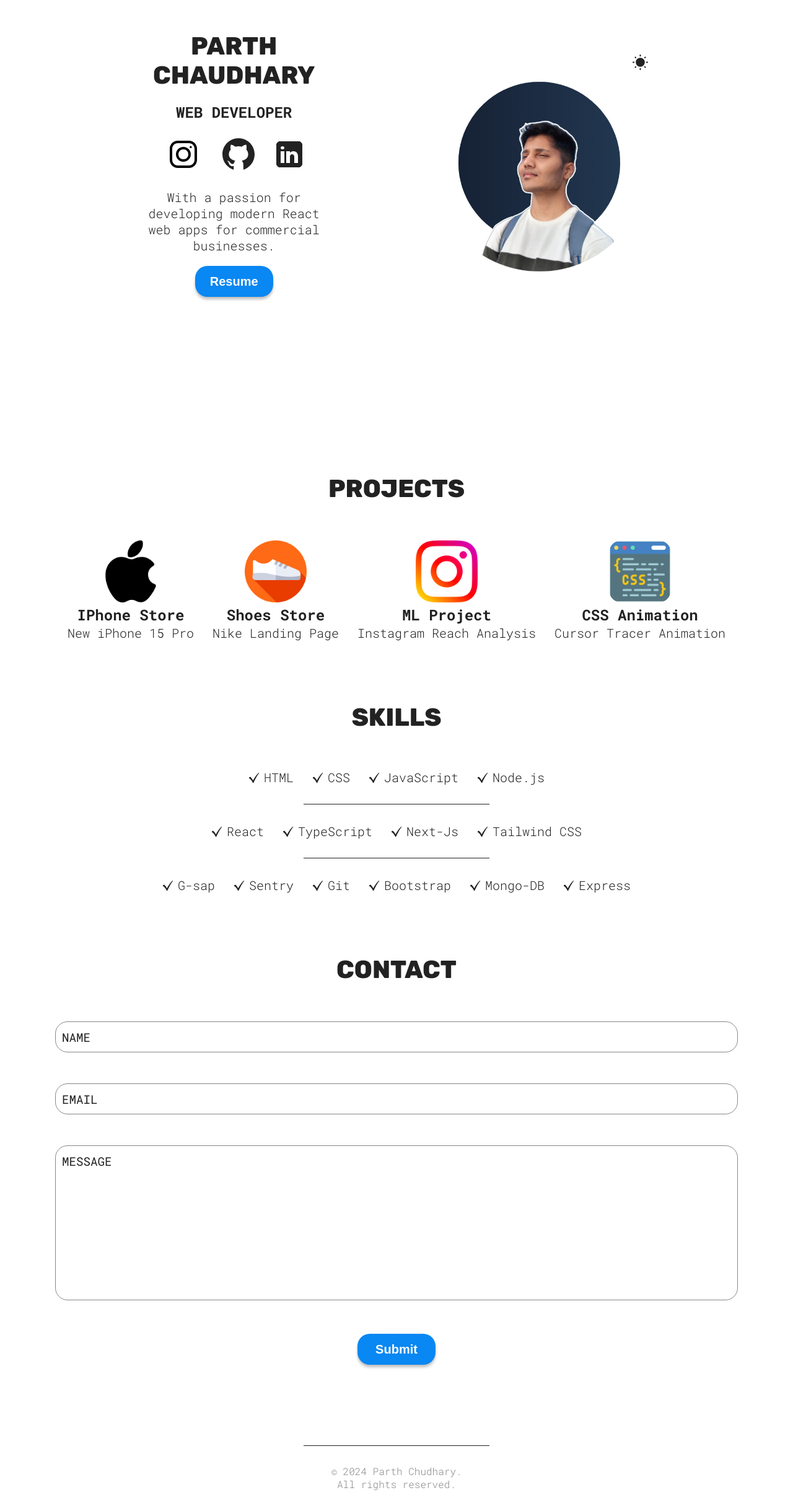
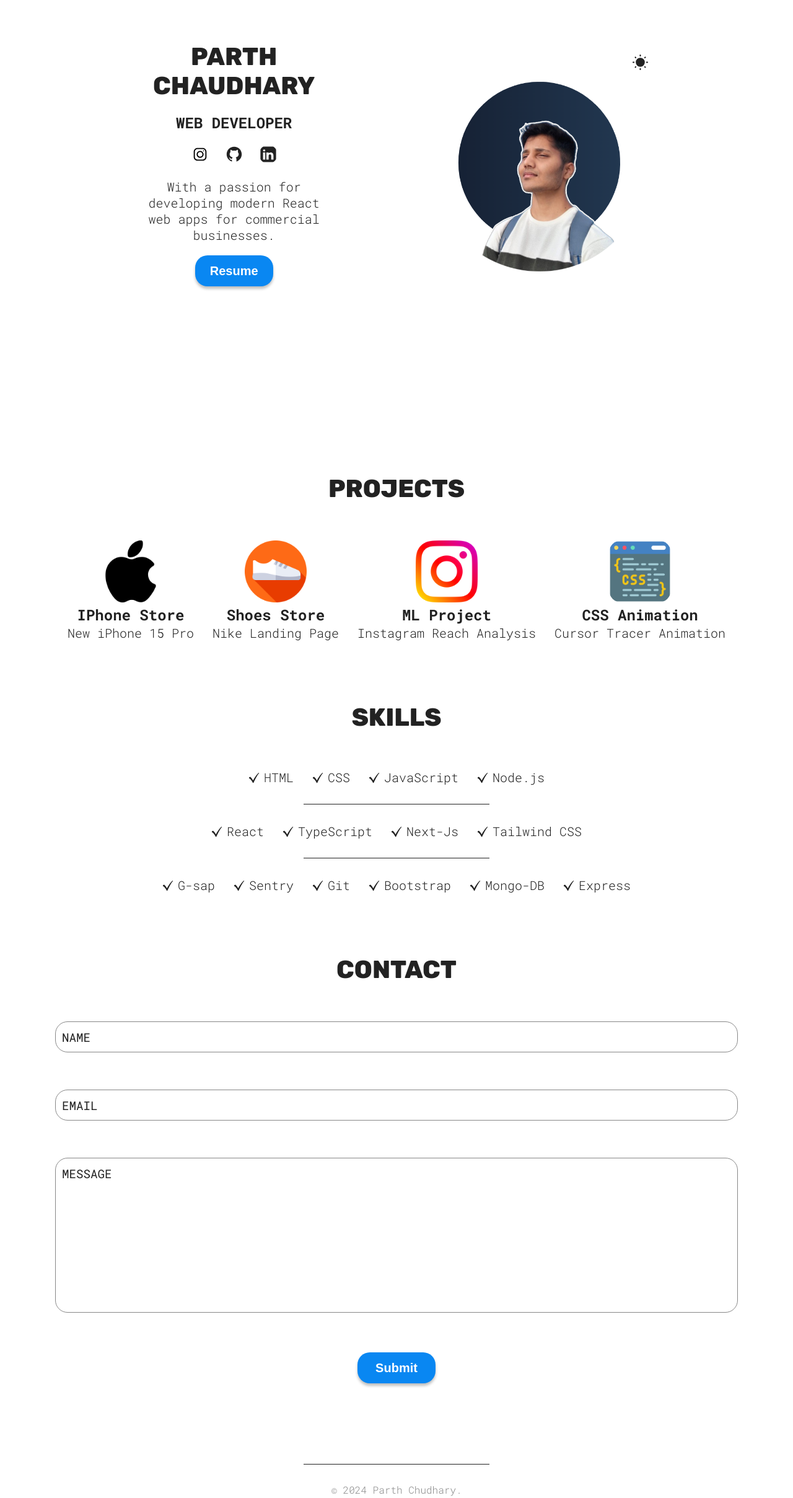
Before and after one commit to Pikolosan/Pikolosan-Portfolio, a React (Vite) app: page / in a window 1280 px wide. Shown: the part 135-2552 px from the top of the page at 62% size. Built offline with nearby package versions, Linux system fonts and the light colour scheme.

Commit message:
Fixed Erros

```diff
--- a/src/App.css
+++ b/src/App.css
@@ -25,34 +25,29 @@ body {
   margin: 0 auto 60px;
 }
 
+/* Container Styles */
 #root {
   display: flex;
   flex-direction: column;
   gap: 60px;
 }
 
-h1,
-h2,
-h3,
-p {
+/* Typography Styles */
+h1, h2, h3, p {
   color: var(--text-color);
   margin: 0;
   padding: 0;
 }
 
-h2,
-h3,
-p {
+h2, h3, p {
   font-family: 'Roboto Mono', monospace;
 }
 
-h1,
-h2 {
+h1, h2 {
   text-transform: uppercase;
 }
 
-h2,
-h3 {
+h2, h3 {
   font-size: 20px;
 }
 
@@ -66,14 +61,76 @@ p {
   font-weight: 300;
 }
 
-.sectionTitle {
-  margin-bottom: 30px;
+/* Button Styles */
+button {
+  background-color: var(--btn-color);
+  color: var(--btn-text-color);
+  border: none;
+  border-radius: 20px;
+  width: 126px;
+  height: 50px;
+  font-size: 20px;
+  font-weight: bold;
+  box-shadow: 0 4px 4px rgba(0, 0, 0, 0.25);
+  transition: box-shadow 200ms ease-in-out, transform 200ms ease-in-out;
 }
 
-.hover {
-  cursor: pointer;
+button:hover {
+  transform: scale(1.05);
 }
 
+button:active {
+  transform: translateY(2px);
+  box-shadow: 0 2px 2px rgba(0, 0, 0, 0.25);
+}
+
+/* Image and SVG Styles */
+img {
+  background: transparent; /* Ensure no background color affects images */
+  border: none; /* Remove any border */
+}
+
+/* Hero Component Styles */
+.hero {
+  max-width: 200px;
+  background: transparent; /* Ensure no background color */
+}
+
+.colorMode {
+  position: absolute;
+  right: 0;
+  width: 25px;
+  background: transparent; /* Ensure no background color */
+}
+
+span img {
+  width: 30px;
+  background: transparent; /* Ensure no background color */
+  filter: none;            /* Remove any unintended filters */
+}
+
+/* Container Styles */
+.container {
+  display: flex;
+  flex-direction: column;
+  justify-content: center;
+  gap: 20px;
+  text-align: center;
+  height: 100dvh;
+  min-height: 500px;
+}
+
+.colorModeContainer {
+  position: relative;
+}
+
+.info {
+  display: flex;
+  flex-direction: column;
+  gap: 20px;
+}
+
+/* Responsive Styles */
 @media (width >= 800px) {
   #root {
     gap: 100px;
@@ -81,16 +138,15 @@ p {
   h1 {
     font-size: 40px;
   }
-  h2,
-  h3 {
+  h2, h3 {
     font-size: 24px;
   }
   p {
     font-size: 20px;
   }
-
   .sectionTitle {
     margin-bottom: 60px;
+  }
 }
 
 @media (width >= 1400px) {
@@ -100,9 +156,7 @@ p {
   h1 {
     font-size: 48px;
   }
-
   .sectionTitle {
     margin-bottom: 75px;
   }
 }
-}
--- a/src/sections/Contact/ContactStyles.module.css
+++ b/src/sections/Contact/ContactStyles.module.css
@@ -2,9 +2,6 @@
   display: flex;
   flex-direction: column;
   text-align: center;
-  width: 100%; /* Ensure container takes full width */
-  max-width: 1200px; /* Optional: limit max width for large screens */
-  margin: 0 auto; /* Center container horizontally */
 }
 
 form {
@@ -32,12 +29,14 @@ input,
 textarea {
   border-radius: 20px;
   border: #888 1px solid;
+  box-sizing: border-box;
+  justify-self: center;
   background-color: var(--background-color);
   color: var(--form-text-color);
 }
 
 ::placeholder {
-  color: transparent; /* Hide placeholder text */
+  color: var(--form-text-color);
 }
 
 input[type='submit'] {
@@ -63,19 +62,24 @@ input[type='submit']:active {
   box-shadow: 0 2px 2px rgba(0, 0, 0, 0.25);
 }
 
-@media (min-width: 800px) {
+@media (width >= 800px) {
   textarea,
   input:not([type='submit']) {
-    width: calc(80% - 20px); /* 80% of the container width minus padding or margin */
+    width: 600px;
+    font-size: 20px;
+  }
+  form {
+    gap: 40px;
   }
 }
 
-@media (min-width: 1400px) {
+@media (width >= 1400px) {
   textarea,
   input:not([type='submit']) {
-    width: calc(60% - 20px); /* 60% of the container width minus padding or margin */
+    width: 800px;
   }
 }
+
 
 .formGroup {
   position: relative;
--- a/src/sections/Hero/Hero.jsx
+++ b/src/sections/Hero/Hero.jsx
@@ -30,13 +30,13 @@ function Hero() {
                 <h2> Web Developer</h2>
                 <span>
                     <a href="https://www.instagram.com/___its.me.parth.___/" target="_blank">
-                        <img src={InstaIcon} alt="Insta icon" />
+                        <img class="icons" src={InstaIcon} alt="Insta icon" />
                     </a>
                     <a href="https://github.com/Pikolosan" target="_blank">
-                        <img src={githubIcon} alt="Github icon" />
+                        <img class="icons" src={githubIcon} alt="Github icon" />
                     </a>
                     <a href="https://www.linkedin.com/in/parth-chaudhary-aa82ab262/" target="_blank">
-                        <img src={linkedinIcon} alt="Linkedin icon" />
+                        <img class="icons" src={linkedinIcon} alt="Linkedin icon" />
                     </a>
                 </span>
                 <p className={styles.description}>
--- a/src/sections/Hero/HeroStyles.module.css
+++ b/src/sections/Hero/HeroStyles.module.css
@@ -6,6 +6,11 @@
   text-align: center;
   height: 100dvh;
   min-height: 500px;
+}
+
+/* Ensure no background color for images */
+.hero, .colorMode, .container img {
+  background: transparent; /* Ensure no background color */
 }
 
 .hero {
@@ -21,6 +26,11 @@ span {
 a {
   width: fit-content;
   align-self: center;
+}
+
+a .icons {
+  width: 100px;
+  background: transparent; /* Ensure no background color */
 }
 
 button {
@@ -53,10 +63,7 @@ button:active {
   position: absolute;
   right: 0;
   width: 25px;
-}
-
-.colorMode:hover {
-  cursor: pointer;
+  background: transparent; /* Ensure no background color */
 }
 
 .description {
@@ -69,7 +76,8 @@ button:active {
   gap: 20px;
 }
 
-@media (min-width: 800px) {
+/* Responsive Styles */
+@media (width >= 800px) {
   .container {
     flex-direction: row-reverse;
     align-items: center;
@@ -82,7 +90,7 @@ button:active {
   }
 }
 
-@media (min-width: 1400px) {
+@media (width >= 1400px) {
   .container {
     .hero {
       max-width: 400px;
@@ -90,22 +98,3 @@ button:active {
     }
   }
 }
-
-/* Dark mode styles */
-[data-theme='dark'] .hero {
-  background-color: transparent; /* Ensure the hero image doesn't have a background */
-}
-
-[data-theme='dark'] .colorMode {
-  filter: invert(1); /* Invert colors for dark mode icons */
-}
-
-[data-theme='dark'] .description {
-  color: var(--dark-text-color); /* Adjust description text color for dark mode */
-}
-
-/* Style for dark mode icons */
-[data-theme='dark'] .colorMode,
-[data-theme='dark'] span img {
-  filter: invert(1) brightness(0.8); /* Adjust icon colors for dark mode */
-}
--- a/src/sections/Projects/Projects.jsx
+++ b/src/sections/Projects/Projects.jsx
@@ -1,17 +1,22 @@
 import styles from './ProjectsStyles.module.css';
 import apple from '../../assets/Apple.png';
+import applelight from '../../assets/Apple-white.png';
 import trainers from '../../assets/trainers.png';
 import CSS from '../../assets/css-coding.png';
 import insta from '../../assets/instagram.png';
 import ProjectCard from '../../common/ProjectCard';
+import { useTheme } from './../../common/ThemeContext';
 
 function Projects() {
+  const { theme } = useTheme();
+  const appleSrc = theme === 'light' ? apple : applelight;
+
   return (
     <section id="projects" className={styles.container}>
       <h1 className="sectionTitle">Projects</h1>
       <div className={styles.projectsContainer}>
         <ProjectCard
-          src={apple}
+          src={appleSrc}
           link="https://github.com/Pikolosan/IPhone-15-Web-Clone-SourceCode?tab=readme-ov-file"
           h3="IPhone Store"
           p="New iPhone 15 Pro"
--- a/src/sections/Projects/ProjectsStyles.module.css
+++ b/src/sections/Projects/ProjectsStyles.module.css
@@ -1,13 +1,15 @@
 .container {
-    display: flex;
-    flex-direction: column;
-    text-align: center;
+  display: flex;
+  flex-direction: column;
+  text-align: center;
 }
+
 img {
   max-width: 100px;
   align-self: center;
+  border-radius: 20px;
   background-color: var(--project-card-bg);
-  border-radius: 20px;
+  /* No background color in dark mode */
 }
 
 a {
@@ -21,7 +23,6 @@ a:hover {
   transform: scale(1.05);
 }
 
-
 .projectsContainer {
   display: flex;
   flex-direction: column;
@@ -29,6 +30,7 @@ a:hover {
   gap: 30px;
 }
 
+/* Media Queries */
 @media (width >= 800px) {
   .projectsContainer {
     flex-direction: row;
@@ -37,3 +39,8 @@ a:hover {
     padding: 0 30px;
   }
 }
+
+/* Dark Mode Styles */
+[data-theme='dark'] img {
+  background-color: transparent; /* Remove background color for dark mode */
+}
```
Also changed, not shown: src/assets/Apple-white.png (added). Lines whose indentation alone changed are shown as unchanged.
